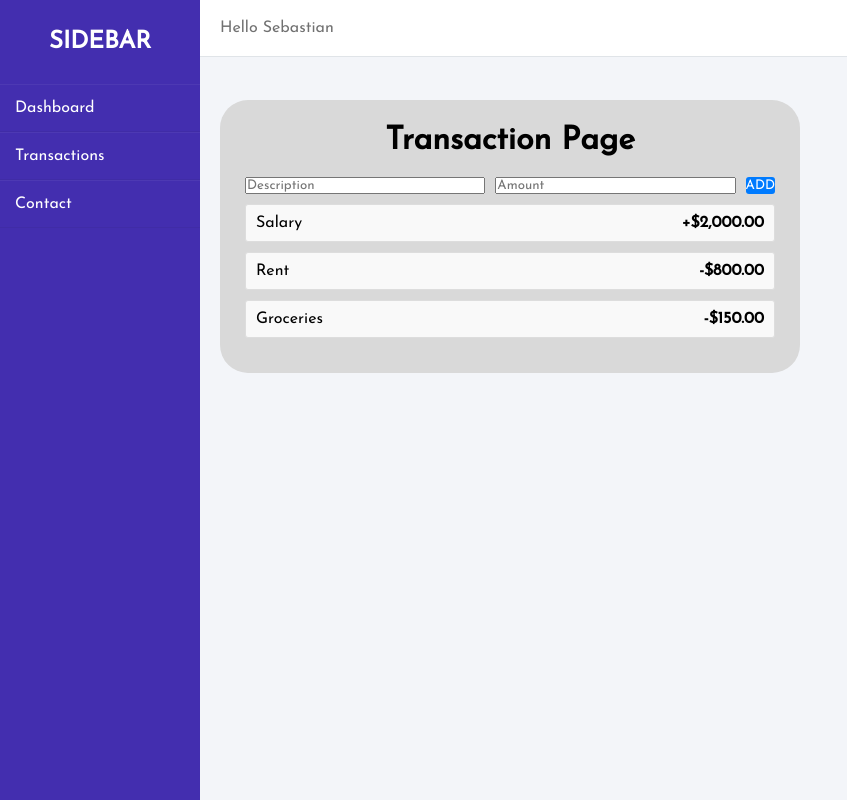
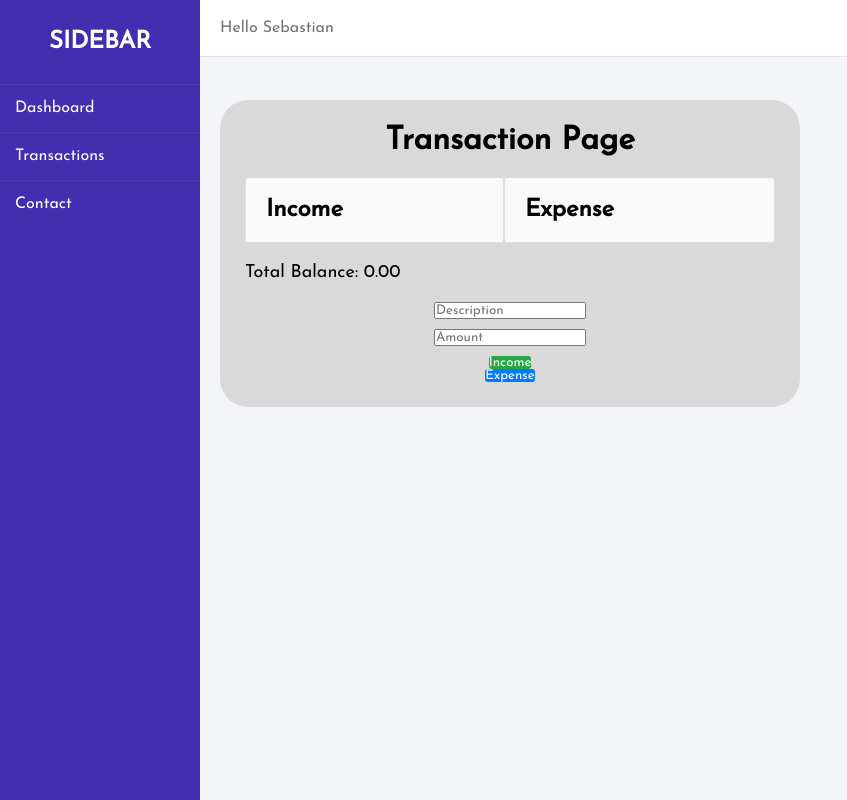
Before and after one commit to M-JV/Techathlon, a Django app: page /transactions/ in a window 1280 px wide. Shown: the whole page, without its empty margins (0-847 px from the left). Run offline with Django 4.2, Linux system fonts and the light colour scheme.

Commit message:
Project Initiation

```diff
--- a/moneyFy/static/transactions/styles.css
+++ b/moneyFy/static/transactions/styles.css
@@ -61,7 +61,7 @@ body{
 
 .wrapper .main_content{
   width: 100%;
-  margin-left: 200px;
+  margin-left: 100px;
 }
 
 .wrapper .main_content .header{
--- a/moneyFy/transactions/templates/transactions/transactions.html
+++ b/moneyFy/transactions/templates/transactions/transactions.html
@@ -58,17 +57,62 @@
             margin-right: 10px;
         }
 
-        .add-transaction-button {
+        .income-button, .expense-button { /* Added CSS for income and expense buttons */
             background-color: #007bff;
-
             color: #fff;
             border: none;
             cursor: pointer;
             border-radius: 3px;
         }
-        canvas {
-            max-width: 200px;
-            max-height: 200px;
+
+        .income-button {
+            background-color: #28a745; /* Green color for income button */
+        }
+
+        .negative {
+            color: red; /* Text color for negative amounts */
+        }
+
+        .positive {
+            color: green; /* Text color for positive amounts */
+        }
+
+        .total-balance {
+            font-size: 18px;
+            margin-top: 20px;
+        }
+
+        .negative-balance {
+            color: red; /* Text color for negative total balance */
+        }
+
+        .transaction-inputs { /* Added CSS for transaction input containers */
+            display: flex;
+            flex-direction: column;
+            align-items: center;
+            margin-top: 20px;
+        }
+
+        .transaction-inputs input { /* Added CSS for input fields */
+            margin-bottom: 10px;
+        }
+
+        .transaction-inputs .add-transaction-input {
+            margin-right: 0;
+        }
+
+        .income-expense-boxes { /* Added CSS for income and expense boxes */
+            display: flex;
+            justify-content: space-between;
+            margin-top: 20px;
+        }
+
+        .income-box, .expense-box { /* Added CSS for income and expense boxes */
+            flex-grow: 1;
+            padding: 20px;
+            background-color: #f9f9f9;
+            border-radius: 3px;
+            border: 1px solid #ddd;
         }
     </style>
 </head>
@@ -87,64 +131,85 @@
         </div>
     </div>
     <div class="e9_1183">
-        <h1>Transaction Page</h1>
-        <div class="add-transaction-form">
+        <h1>Transaction Page </h1> <!-- Updated title -->
+        <div class="income-expense-boxes"> <!-- Added income and expense boxes -->
+            <div class="income-box">
+                <h2>Income</h2>
+                <ul class="transaction-list" id="income-list"> <!-- Added income list -->
+                </ul>
+            </div>
+            <div class="expense-box">
+                <h2>Expense</h2>
+                <ul class="transaction-list" id="expense-list"> <!-- Added expense list -->
+                </ul>
+            </div>
+        </div>
+        <div class="total-balance" id="total-balance">Total Balance: 0.00</div> <!-- Updated total balance display -->
+        <div class="transaction-inputs"> <!-- Transaction input containers -->
             <input class="add-transaction-input" type="text" id="new-transaction-description" placeholder="Description">
             <input class="add-transaction-input" type="number" id="new-transaction-amount" placeholder="Amount">
-            <button class="add-transaction-button" onclick="addTransaction()">ADD</button>
+            <button class="income-button" onclick="addIncomeTransaction()">Income</button> <!-- Income button -->
+            <button class="expense-button" onclick="addExpenseTransaction()">Expense</button> <!-- Expense button -->
         </div>
-        <ul class="transaction-list">
-            <li class="transaction">
-                <span class="transaction-description">Salary</span>
-                <span class="transaction-amount">+$2,000.00</span>
-            </li>
-            <li class="transaction">
-                <span class="transaction-description">Rent</span>
-                <span class="transaction-amount">-$800.00</span>
-            </li>
-            <li class="transaction">
-                <span class="transaction-description">Groceries</span>
-                <span class="transaction-amount">-$150.00</span>
-            </li>
-            <!-- Add more transactions here -->
-        </ul>
     </div>
 
     <script src="https://cdn.jsdelivr.net/npm/chart.js"></script>
     <script>
-        const transactionData = {
-            labels: ["Income", "Expenses"],
-            datasets: [{
-                data: [2000, -950], // Update with your initial income and expenses
-                backgroundColor: ["#007bff", "#dc3545"]
-            }]
-        };
+        function addIncomeTransaction() {
+            addTransaction(true);
+        }
 
+        function addExpenseTransaction() {
+            addTransaction(false);
+        }
 
-
-        function addTransaction() {
+        function addTransaction(isIncome) {
             const description = document.getElementById("new-transaction-description").value;
             const amount = parseFloat(document.getElementById("new-transaction-amount").value);
 
             if (description && !isNaN(amount)) {
-                // Update the transaction list
-                const transactionList = document.querySelector(".transaction-list");
+                // Create a new transaction item
                 const transactionItem = document.createElement("li");
                 transactionItem.className = "transaction";
+
+                // Set class based on positive or negative amount
+                const amountClass = isIncome ? "positive" : "negative";
                 transactionItem.innerHTML = `
                     <span class="transaction-description">${description}</span>
-                    <span class="transaction-amount">${amount < 0 ? amount.toFixed(2) : "+" + amount.toFixed(2)}</span>
+                    <span class="transaction-amount ${amountClass}">${amount < 0 ? amount.toFixed(2) : (isIncome ? "+" : "-") + amount.toFixed(2)}</span>
                 `;
+
+                // Update the transaction lists (income or expense)
+                const transactionList = isIncome ? document.getElementById("income-list") : document.getElementById("expense-list");
                 transactionList.appendChild(transactionItem);
-
-
-
-
 
                 // Clear input fields
                 document.getElementById("new-transaction-description").value = "";
                 document.getElementById("new-transaction-amount").value = "";
+
+                // Calculate and update the total balance
+                updateTotalBalance();
             }
+        }
+
+        function updateTotalBalance() {
+            // Get all transaction amounts and calculate total balance
+            const transactionAmounts = document.querySelectorAll(".transaction-amount");
+            let totalBalance = 0;
+
+            for (let i = 0; i < transactionAmounts.length; i++) {
+                const transactionAmount = parseFloat(transactionAmounts[i].textContent);
+                totalBalance += transactionAmount;
+            }
+
+            // Get the total balance element
+            const totalBalanceElement = document.getElementById("total-balance");
+
+            // Update the total balance text
+            totalBalanceElement.textContent = `Total Balance: ${totalBalance.toFixed(2)}`;
+
+            // Update the total balance text color based on positive or negative balance
+            totalBalanceElement.classList.toggle("negative-balance", totalBalance < 0);
         }
     </script>
 </body>
```
Also changed, not shown: other parts of moneyFy/transactions/templates/transactions/transactions.html (+6 -7 lines), moneyFy/dashboard/templates/dashboard/dashboard.html (+68 -12 lines), moneyFy/static/dashboard/styles.css (+6 -28 lines).
